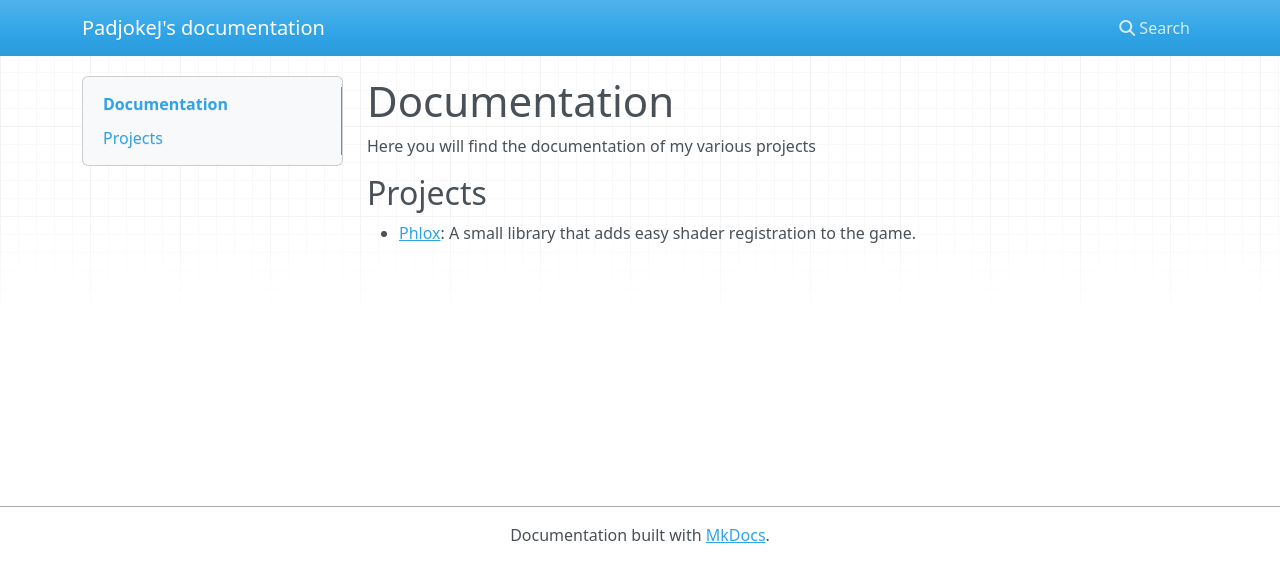
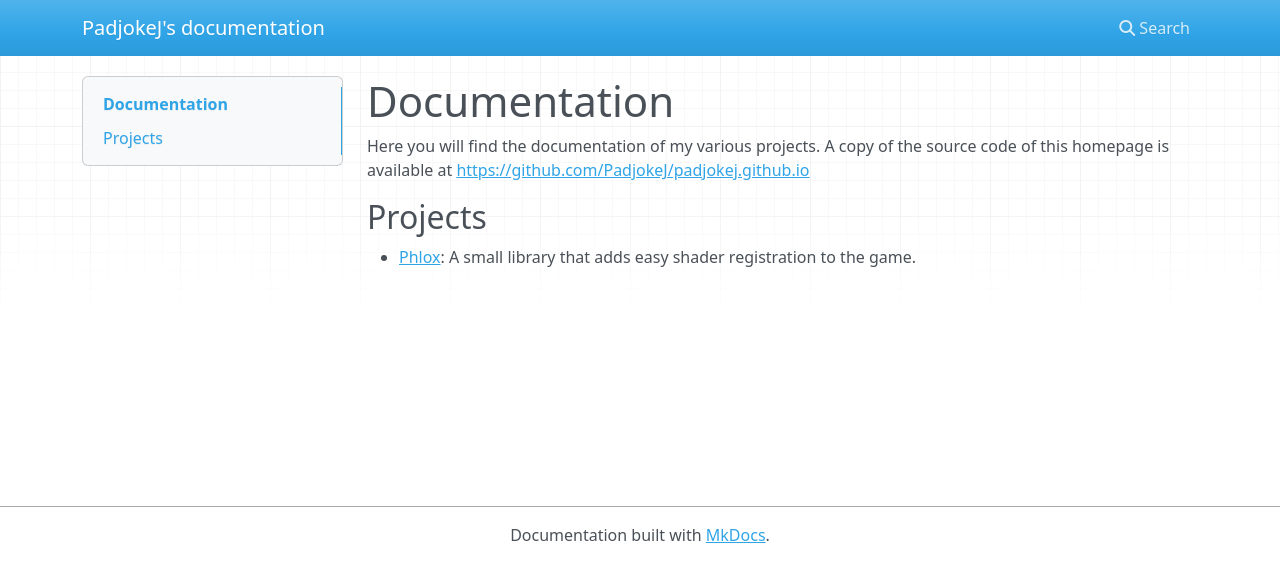
Before and after one commit to PadjokeJ/padjokej.github.io, an MkDocs documentation site: the page built from docs/index.md, in a window 1280 px wide. Shown: the top 582 px of the page. Built offline with MkDocs 1.6.1, drawn with Linux system fonts in a browser that asks for light colours; nearby versions of some CDN libraries.

Commit message:
feat: share license with the software

```diff
--- a/docs/index.md
+++ b/docs/index.md
@@ -1,6 +1,6 @@
 # Documentation
 
-Here you will find the documentation of my various projects
+Here you will find the documentation of my various projects. A copy of the source code of this homepage is available at <https://github.com/PadjokeJ/padjokej.github.io>
 
 ## Projects
 
```
